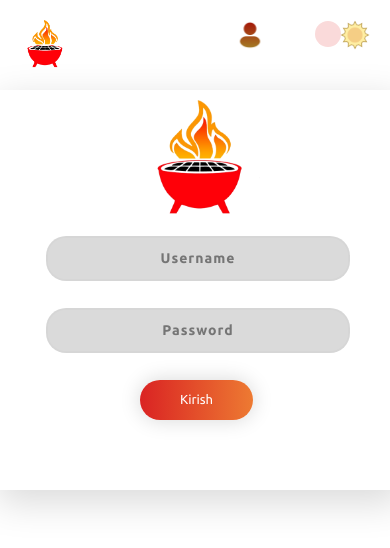
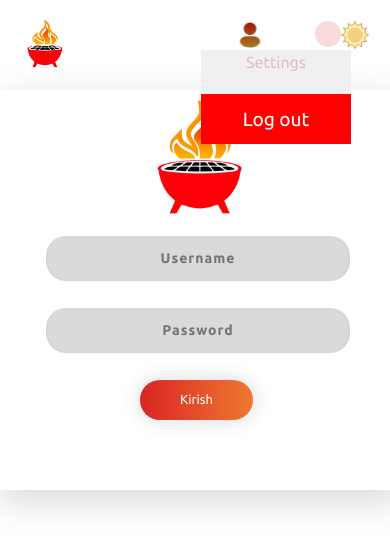
Before and after one commit to MuhammadBek1997/mangal-lavash-web, a React (Vite) app: page /login in a window 390 px wide. Both pictures are taken after a click on the button 250 px from the left and 35 px from the top of the page. Shown: the top 548 px of the page. Built offline with nearby package versions, Linux system fonts and the light colour scheme; no server answers.

Commit message:
Readme changed

```diff
--- a/src/App.css
+++ b/src/App.css
@@ -306,7 +306,7 @@ a {
 }
 
 .nav-btn {
-  width: 450px;
+  width: 40%;
   height: 50px;
   color: var(--text-primary);
   position: absolute;
@@ -315,7 +315,7 @@ a {
 }
 
 .home-btn {
-  width: 300px;
+  width: 30%;
   height: 50px;
   display: flex;
   justify-content: center;
@@ -332,6 +332,8 @@ a {
   color: var(--text-light);
 }
 
+
+
 .selectType {
   position: absolute;
   top: 25px;
@@ -342,6 +344,10 @@ a {
   outline: none;
 }
 
+.buy-page .selectType{
+  top: 25px;
+  left: 23%;
+}
 /* Buy Page */
 .buy-page {
   padding: 20px;
@@ -463,6 +469,10 @@ a {
   border-radius: 20px;
   padding: 3px;
 }
+.bonus-box h4{
+  padding: 0;
+  margin: 0;
+}
 .add-plus{
   margin: 0;
   padding: 0;
@@ -533,6 +543,9 @@ a {
   left: 0;
   width: 100vw;
   height: 100vh;
+}
+.profile-menu{
+  display: none;
 }
 
 /* Media Queries */
@@ -606,7 +619,70 @@ a {
   .logoutBtn{
     display: none;
   }
+
+
   .bodyBox{
     padding-left: 0 !important;
   }
+  .card{
+    width: 150px;
+    height: 180px;
+  }
+  .card-title{
+    font-size: 14px;
+  }
+  .card-price{
+    font-size: 12px;
+  }
+  .card-img{
+    height: 120px;
+  }
+  .card:hover {
+    transform: translateY(0);
+  }
+
+
+
+  .profile-menu{
+    position: absolute;
+    right: 10%;
+    top: 50px;
+    width: 150px;
+    height: 150px;
+    display: flex;
+    flex-direction: column;
+    justify-content: end;
+    align-items: center;
+    gap: 20px;
+    background-color: #f0f0f0;
+  }
+
+  #Hided{
+    height: 0;
+    opacity: 0;
+    .logoutBtn-navbar{
+      height: 0;
+    }
+  }
+
+  #Showed{
+    height: auto;
+    opacity: 1;
+    transition: 1000ms;
+    .logoutBtn-navbar{
+      height: 50px;
+    }
+  }
+
+
+  .logoutBtn-navbar{
+    width: 100%;
+    height: 50px;
+    border: none;
+    background-color: red;
+    color: #FFFFFF;
+    font-size: larger;
+    cursor: pointer;
+  }
+
 }
--- a/src/components/ClientCard.jsx
+++ b/src/components/ClientCard.jsx
@@ -19,10 +19,10 @@ const ClientCard = ({name,number,bonus,gender,_id}) => {
                 {number}
             </h3>
             <button className='btn btn-warning' data-bs-toggle="modal" data-bs-target="#staticBackdrop">
-                Edit
+                O'zgartirish
             </button>
             <button className='btn btn-danger' onClick={()=>handleDeleteClient(_id)}>
-                Delete
+                O'chirish
             </button>
 
         </div>
--- a/src/components/Navbar.jsx
+++ b/src/components/Navbar.jsx
@@ -1,11 +1,15 @@
-import React, { useEffect } from 'react'
+import React, { useEffect, useState } from 'react'
 import ReactSwitch from 'react-switch'
 import { UseGlobalContext } from './Context'
 import { Link } from 'react-router-dom'
 
 const Navbar = () => {
 
+  const [hideMenu,setHideMenu] = useState(true)
   let {toggleTheme, theme, checkedIconfile, uncheckedIconfile, logo,profile} = UseGlobalContext()
+
+  const NavbarMenu = hideMenu ? "Hided" : "Showed"
+
 
   useEffect(() => {
     localStorage.setItem("theme", theme)
@@ -18,9 +22,20 @@ const Navbar = () => {
         <Link to={'/'}>
           <img src={logo} alt="Logo" className="navbar-logo" />
         </Link>
-        <button className="navbar-profile">
+        <button className="navbar-profile" onClick={()=>setHideMenu(!hideMenu)}>
           <img src={profile} alt="" />
         </button>
+        <div className='profile-menu' id={NavbarMenu} >
+            <Link to={'/'}>
+              Settings
+            </Link>
+            <button onClick={()=>{
+          sessionStorage.removeItem("log")
+          location.reload()
+          }} className='logoutBtn-navbar'>
+          Log out
+        </button>
+        </div>
       </div>
 
       {/* Theme switch */}
--- a/src/pages/Buy.jsx
+++ b/src/pages/Buy.jsx
@@ -10,15 +10,12 @@ const Buy = () => {
 
   const { foods, drinks, sweets } = data.rest_data.data;
 
-
-
   console.log(data);
-
 
   return (
     <div className="buy-page">
 
-        <select name="" id="" className="" onChange={(e)=>setCat(e.target.value)} >
+        <select name="" id="" className='selectType' onChange={(e)=>setCat(e.target.value)} >
           <option value="all">
             Barcha taomlar
           </option>
--- a/src/pages/Clientinfo.jsx
+++ b/src/pages/Clientinfo.jsx
@@ -12,11 +12,16 @@ const Clientinfo = () => {
 
   const { clients } = data.rest_data;
 
+  const showAdding = ()=>{
+    setHideAdd(!hideAdd)
+    setUserName("")
+    setUserNumber("")
+  }
 
 
   return (
     <div className='client-info'>
-      <button className={hideAdd ? 'btn btn-info' : 'btn btn-danger'} onClick={() => setHideAdd(!hideAdd)} style={{ width: '180px'}}>
+      <button className={hideAdd ? 'btn btn-info' : 'btn btn-danger'} onClick={() =>showAdding()} style={{ width: '180px'}}>
         <p className='add-plus'>
           {hideAdd ? "Qo'shish menusi": "x"}
         </p>
@@ -24,7 +29,7 @@ const Clientinfo = () => {
       <div className="client-add-box" id={hidden}>
             <input type="text" value={userName} onChange={(e)=>setUserName(e.target.value)}  required />
             <input type="text" value={userNumber}  onChange={(e)=>setUserNumber(e.target.value)}  required />
-            <select  onChange={(e)=>setGender(e.target.value)} required>
+            <select onChange={(e)=>setGender(e.target.value)} required>
               <option value="male">
                 Jinsni tanlang
               </option>
```
Also changed, not shown: src/pages/Settings.jsx (added, +9 -0 lines), src/components/useFetch.jsx (line endings or trailing spaces).
